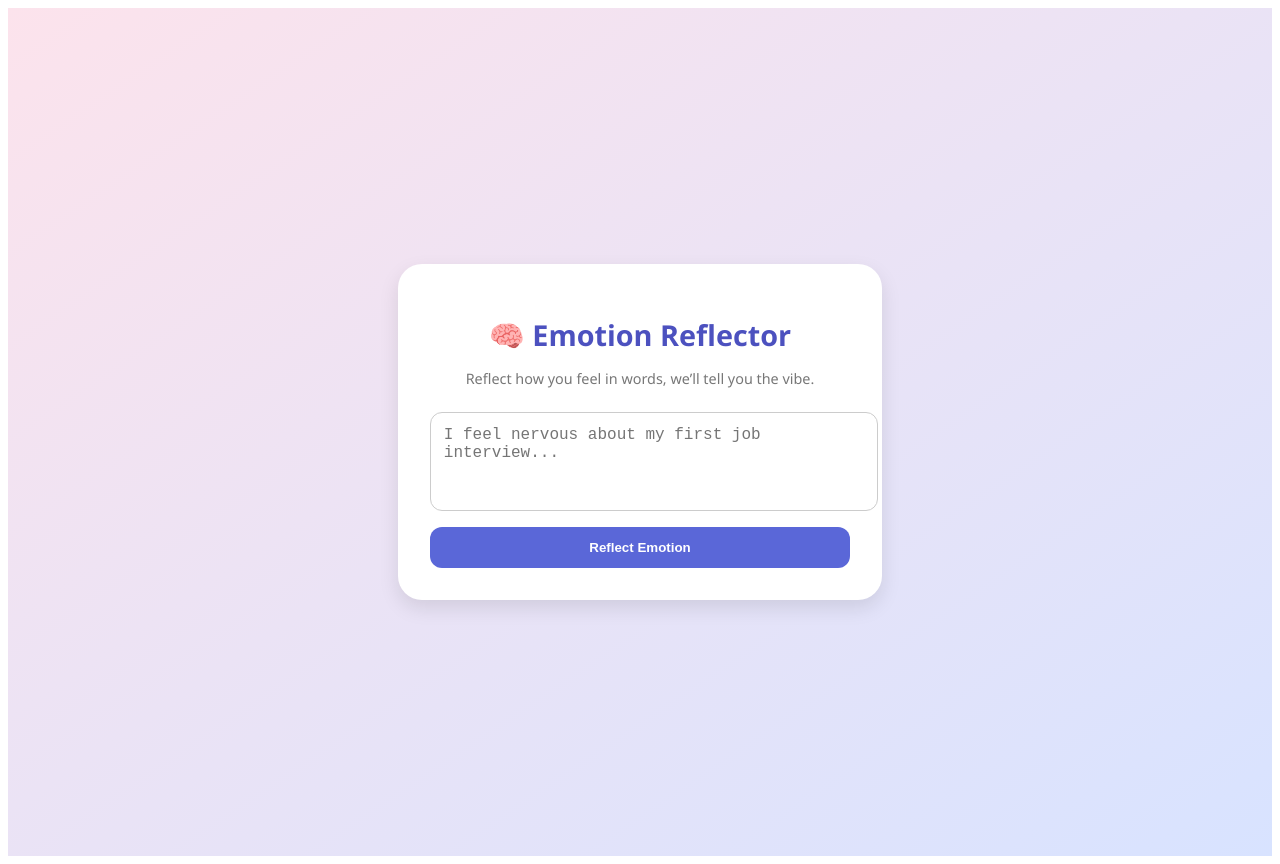
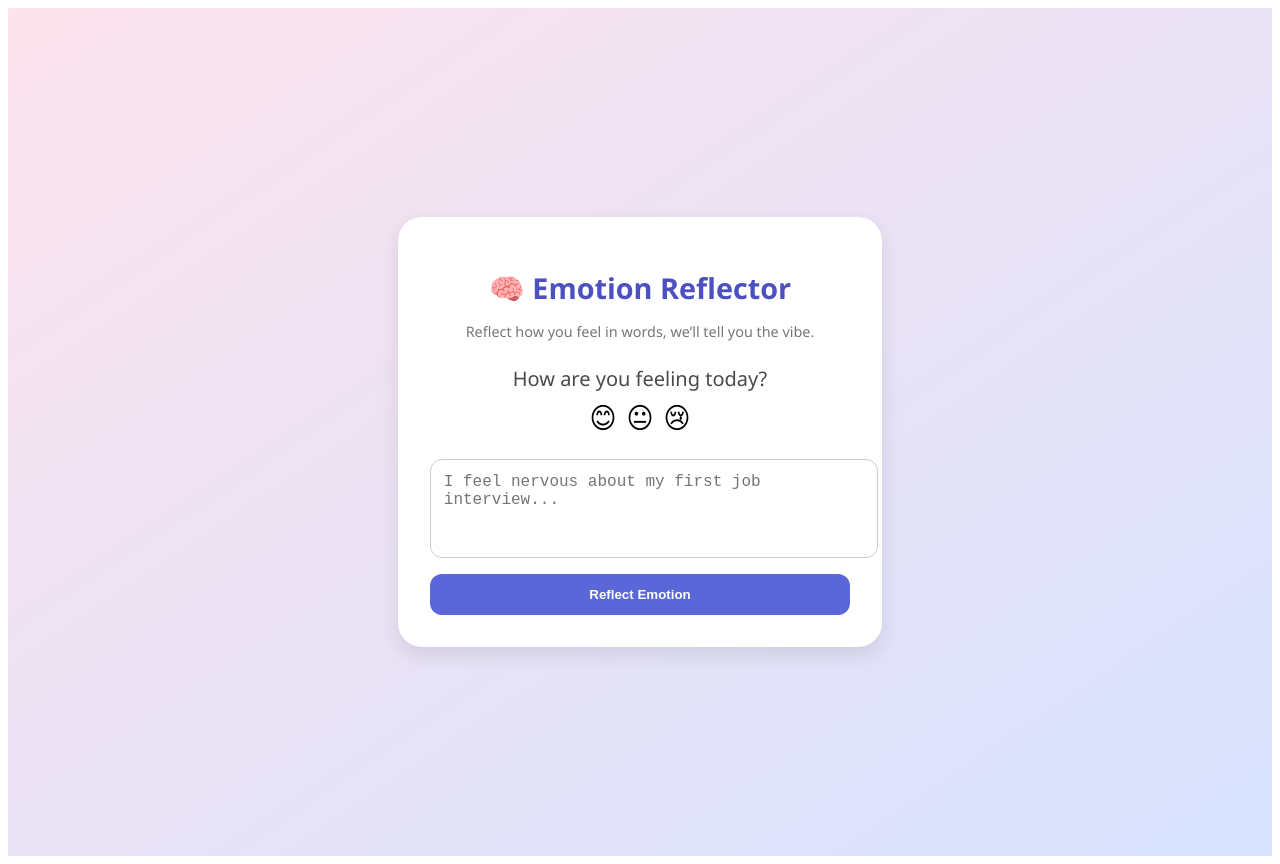
Before and after one commit to RichaBharti0603/emotion-reflection-tool, a Next.js app in the folder frontend/: page / in a window 1280 px wide. Built offline with nearby package versions, Linux system fonts and the light colour scheme.

Commit message:
final error resolve

```diff
--- a/frontend/pages/index.tsx
+++ b/frontend/pages/index.tsx
@@ -22,6 +22,7 @@ export default function Home() {
   const [result, setResult] = useState<EmotionResult | null>(null);
   const [loading, setLoading] = useState(false);
   const [error, setError] = useState('');
+
 
   const handleSubmit = async (e: React.FormEvent) => {
     e.preventDefault();
@@ -52,6 +53,14 @@ export default function Home() {
         <h1 className={styles.title}>🧠 Emotion Reflector</h1>
         <p className={styles.subtitle}>Reflect how you feel in words, we’ll tell you the vibe.</p>
 
+
+<h2 className={styles.subheading}>How are you feeling today?</h2>
+<div className={styles.moodSelector}>
+  <span onClick={() => setText("I feel happy 😊")} className={styles.emoji}>😊</span>
+  <span onClick={() => setText("I feel okay 😐")} className={styles.emoji}>😐</span>
+  <span onClick={() => setText("I feel sad 😢")} className={styles.emoji}>😢</span>
+</div>
+
         <form onSubmit={handleSubmit} className={styles.form}>
           <textarea
             value={text}
--- a/frontend/styles/Home.module.css
+++ b/frontend/styles/Home.module.css
@@ -91,3 +91,60 @@
   color: #718096;
   margin-top: 0.25rem;
 }
+.historyContainer {
+  margin-top: 2rem;
+  padding: 1rem;
+  border-top: 1px solid #ccc;
+  width: 100%;
+}
+
+.historyTitle {
+  font-size: 1.2rem;
+  margin-bottom: 0.5rem;
+}
+
+.historyList {
+  list-style: none;
+  padding: 0;
+  margin: 0;
+}
+
+.historyItem {
+  display: flex;
+  justify-content: space-between;
+  background-color: #f3f4f6;
+  padding: 0.75rem 1rem;
+  margin-bottom: 0.5rem;
+  border-radius: 12px;
+  font-size: 1rem;
+  align-items: center;
+}
+
+.confidence {
+  font-size: 0.9rem;
+  color: #666;
+}
+.subheading {
+  font-size: 1.25rem;
+  font-weight: 500;
+  margin-top: 10px;
+  margin-bottom: 5px;
+  color: #4a4a4a;
+}
+
+.moodSelector {
+  display: flex;
+  gap: 10px;
+  margin-bottom: 15px;
+  justify-content: center;
+}
+
+.emoji {
+  font-size: 1.8rem;
+  cursor: pointer;
+  transition: transform 0.2s ease;
+}
+
+.emoji:hover {
+  transform: scale(1.2);
+}
```
Also changed, not shown: 1 other file (tests, documents, lock files or other folders).
